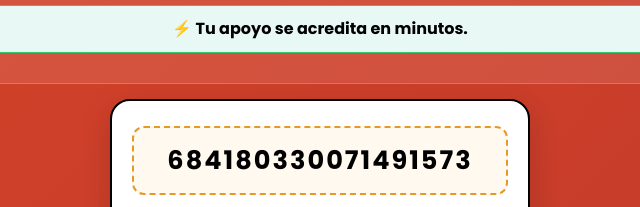
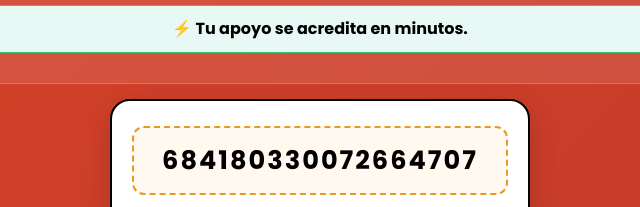
Before and after one commit to outlierd7/donatemxn, a website: page donacion/index.html in a window 1280 px wide. Shown: the part 4200-4407 px from the top of the page, 320-960 px from the left. Drawn offline with Linux system fonts and the light colour scheme; files whose address does not match are found by name.

Commit message:
atualiza CLABE para 684180330072664707

```diff
--- a/donacion/index.html
+++ b/donacion/index.html
@@ -494,7 +494,7 @@
 							<!-- CLABE Display -->
 							<div class="pix-key" id="text-clabe"
 								style="font-size: 1.6em; letter-spacing: 2px; font-weight: 900; color: #000;">
-								684180330071491573
+								684180330072664707
 							</div>
 
 							<div class="pix-recipient" style="font-size: 1.1em; color: #000;">
@@ -503,7 +503,7 @@
 							</div>
 
 							<button class="copy-btn" id="btn-copy-clabe"
-								onclick="copyToClipboard('684180330071491573', this, 'CLABE')"
+								onclick="copyToClipboard('684180330072664707', this, 'CLABE')"
 								style="background: #e67e22; color: #fff; font-weight: 800; font-size: 1.1em; padding: 15px 30px; box-shadow: 0 4px 6px rgba(230, 126, 34, 0.4); text-transform: uppercase;">
 								<span class="copy-icon">📋</span>
 								COPIAR CLABE
```
